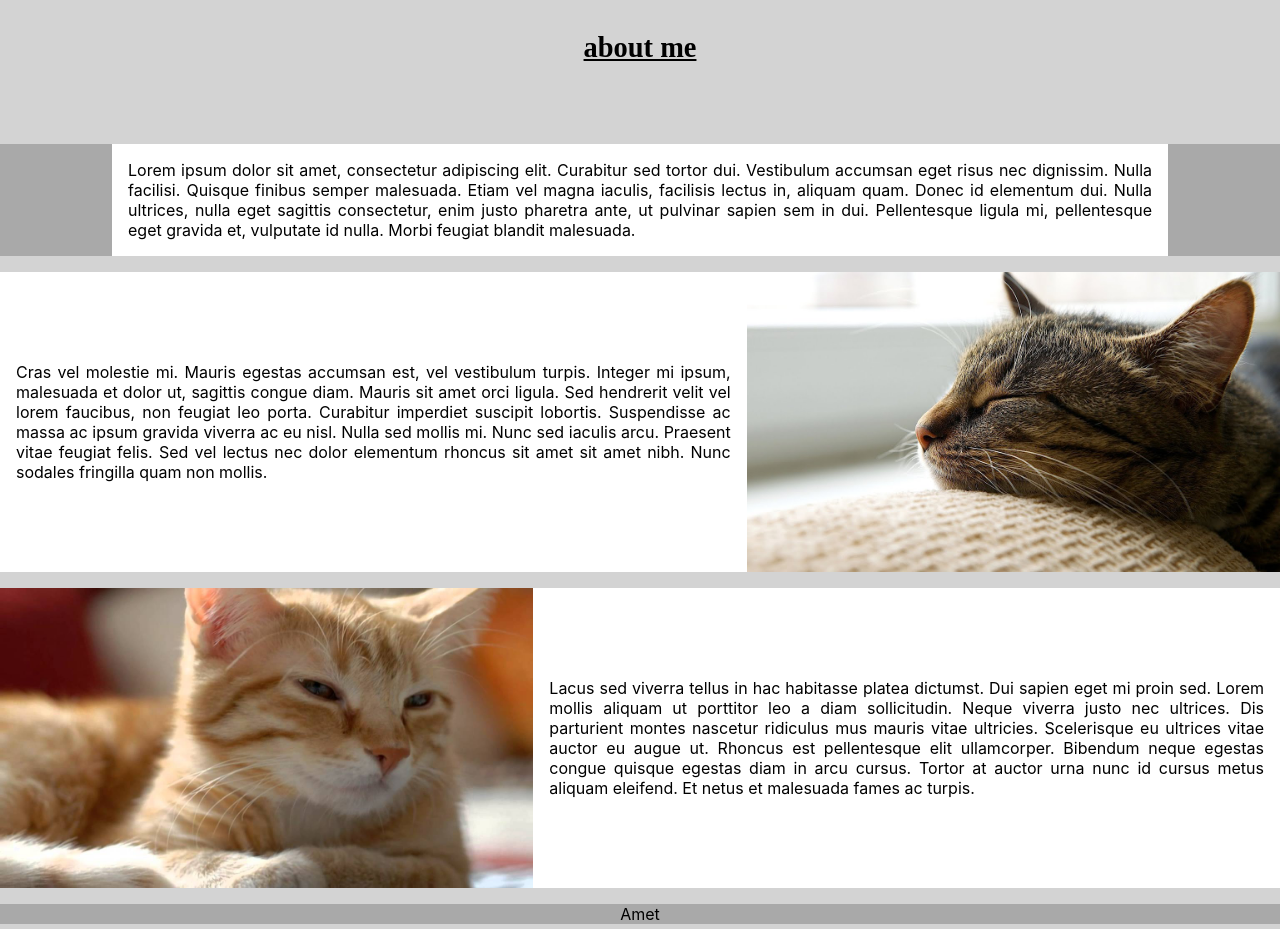
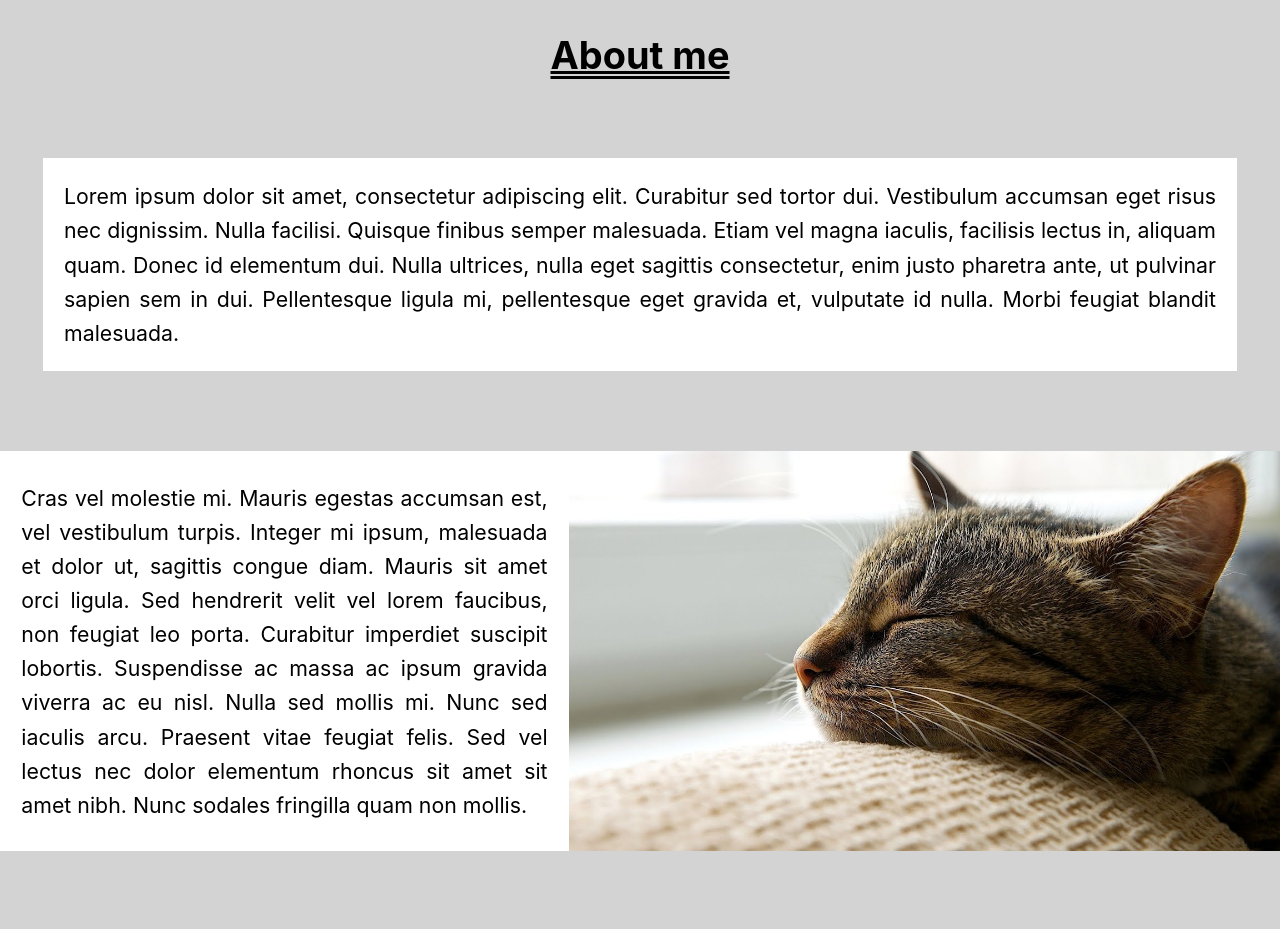
Before and after one commit to MAng0-1/application-app, a React (Create React App) app: page / in a window 1280 px wide. Shown: the top 929 px of the page. Built offline with nearby package versions, Linux system fonts and the light colour scheme.

Commit message:
Some more styling. Fine for now

```diff
--- a/src/Components/HomeView/HomeView.resources.ts
+++ b/src/Components/HomeView/HomeView.resources.ts
@@ -1,49 +1,56 @@
 import styled from 'styled-components';
-import { Margin } from '../shared.resources';
+import { Font, Margin } from '../Shared.resources';
 
 export const HomeViewStyles = {
-  CardContainer: styled.div`
+  DeckContainer: styled.div`
     display: flex;
     flex-direction: column;
     align-items: center;
     height: 100%;
   `,
 
-  CenteredContainer: styled.div`
+  Sleeve: styled.div`
     width: 100%;
+    max-height 25em;
     display: flex;
     justify-content: center;
-    background-color: darkgrey;
-    margin-bottom: ${Margin.small};
-  `,
-
-  SplitContainer: styled.div`
-    display: flex;
-    margin-bottom: ${Margin.small};
+    margin-bottom: ${Margin.large};
   `,
 
   TextCard: {
     Heading: styled.div`
-      text-decoration: underline;
-      font: 700 1.777em auto;
+      text-decoration: underline double;
+      font: ${Font.large};
       text-align: center;
-      margin-bottom: ${Margin.large};
-      margin-top: ${Margin.medium};
-      width: 100%;
+      margin: ${Margin.medium} ${Margin.small} ${Margin.large};
+      width: auto;
     `,
     Prose: styled.div`
       text-align: justify;
+      font: ${Font.medium};
       padding: 1em;
-      width: 80%;
+      width: 90%;
       background-color: white;
       display: flex;
       align-items: center;
+      min-width: initial;
+      overflow-y: auto;
     `,
-    Quote: styled.div``,
+    Quote: styled.div`
+      font: ${Font.mediumlarge};
+      display: flex;
+      align-items: center;
+      justify-content: center;
+      padding: 2em 10em;
+      max-width: 80%;
+      background-color: white;
+    `,
   },
 
   ImageCard: styled.img`
-    background: darkgrey;
-    height 300px;
+    display: block;
+    max-width: 100%;
+    width: auto;
+    height: 100%;
   `,
 };
--- a/src/Components/HomeView/HomeViewComponent.tsx
+++ b/src/Components/HomeView/HomeViewComponent.tsx
@@ -1,4 +1,5 @@
 import React, { FC } from 'react';
+import CatJam from '../../data/images/gif_01.gif';
 import Cat01 from '../../data/images/image_1.jpg';
 import Cat02 from '../../data/images/image_2.jpg';
 import Cat03 from '../../data/images/image_3.jpg';
@@ -17,31 +18,36 @@ function getStoredText(index: number): string {
 
 const HomeViewComponent: FC<Props> = (props) => {
   return (
-    <Styles.CardContainer>
+    <Styles.DeckContainer>
       <Styles.TextCard.Heading>{getStoredText(0)}</Styles.TextCard.Heading>
 
-      <Styles.CenteredContainer>
+      <Styles.Sleeve>
         <Styles.TextCard.Prose>{getStoredText(1)}</Styles.TextCard.Prose>
-      </Styles.CenteredContainer>
+      </Styles.Sleeve>
 
-      <Styles.SplitContainer>
+      <Styles.Sleeve>
         <Styles.TextCard.Prose>{getStoredText(2)}</Styles.TextCard.Prose>
         <Styles.ImageCard src={Cat01} alt='cute cat' />
-      </Styles.SplitContainer>
+      </Styles.Sleeve>
 
-      <Styles.SplitContainer>
+      <Styles.Sleeve>
         <Styles.ImageCard src={Cat02} alt='sleepy cat' />
         <Styles.TextCard.Prose>{getStoredText(3)}</Styles.TextCard.Prose>
-      </Styles.SplitContainer>
+      </Styles.Sleeve>
 
-      <Styles.CenteredContainer>
+      <Styles.Sleeve>
         <Styles.TextCard.Quote>{getStoredText(4)}</Styles.TextCard.Quote>
-      </Styles.CenteredContainer>
+      </Styles.Sleeve>
 
-      <Styles.CenteredContainer>
+      <Styles.Sleeve>
         <Styles.ImageCard src={Cat03} alt='curious cat' />
-      </Styles.CenteredContainer>
-    </Styles.CardContainer>
+      </Styles.Sleeve>
+
+      <Styles.Sleeve>
+        <Styles.TextCard.Heading>Radio Quarantino be like:</Styles.TextCard.Heading>
+        <Styles.ImageCard src={CatJam} alt='catjam pog' />
+      </Styles.Sleeve>
+    </Styles.DeckContainer>
   );
 };
 
--- a/src/Components/shared.resources.ts
+++ b/src/Components/shared.resources.ts
@@ -3,3 +3,14 @@ export const Margin = {
   medium: '2rem',
   large: '5rem',
 };
+
+export const Font = {
+  standard:
+    '400 1em -apple-system, BlinkMacSystemFont, "Segoe UI", "Roboto", "Helvetica Neue", "sans-serif"',
+  medium:
+    '400 1.333em/1.6 -apple-system, BlinkMacSystemFont, "Segoe UI", "Roboto", "Helvetica Neue", "sans-serif"',
+  mediumlarge:
+    '500 1.777em -apple-system, BlinkMacSystemFont, "Segoe UI", "Roboto", "Helvetica Neue", "sans-serif"',
+  large:
+    '700 2.369em -apple-system, BlinkMacSystemFont, "Segoe UI", "Roboto", "Helvetica Neue", "sans-serif"',
+};
--- a/src/data/text-sources.json
+++ b/src/data/text-sources.json
@@ -1,7 +1,7 @@
 {
   "HomeView": [
     {
-      "content": "about me",
+      "content": "About me",
       "index": 0,
       "type": "heading"
     },
@@ -21,7 +21,7 @@
       "type": "prose"
     },
     {
-      "content": "Amet",
+      "content": "\"Nachts IST es kälter als draußen\"",
       "index": 4,
       "type": "quote"
     }
```
Also changed, not shown: src/data/images/gif_01.gif (added).
